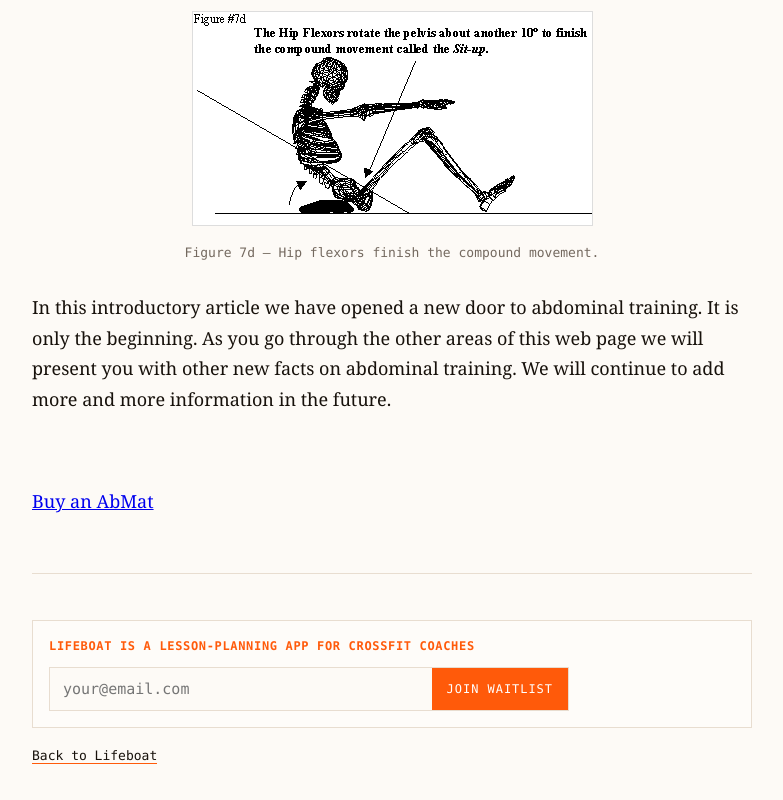
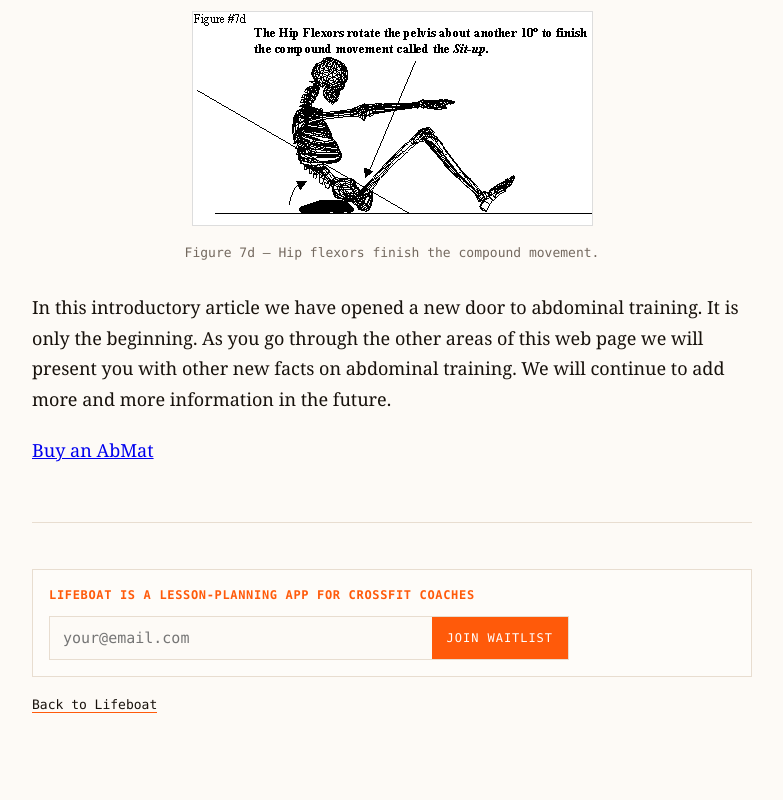
Before and after one commit to leonjohnstone/lifeboatvercel, a website: page abmat/index.html in a window 1280 px wide. Shown: the part 7047-7847 px from the top of the page, without its empty margins (248-1031 px from the left). Drawn offline with Linux system fonts and the light colour scheme.

Commit message:
Update index.html
reducing space between article and link

```diff
--- a/abmat/index.html
+++ b/abmat/index.html
@@ -101,9 +101,7 @@
 
       <p>In this introductory article we have opened a new door to abdominal training. It is only the beginning. As you go through the other areas of this web page we will present you with other new facts on abdominal training. We will continue to add more and more information in the future.</p>
 
-      <p>&nbsp;</p>
-
-      <p>
+      <p style="margin-top: 0.5rem;">
         <a href="https://abmat.com/products/abmat?variant=37757187326128" target="_blank" rel="noopener noreferrer">
           Buy an AbMat
         </a>
```
